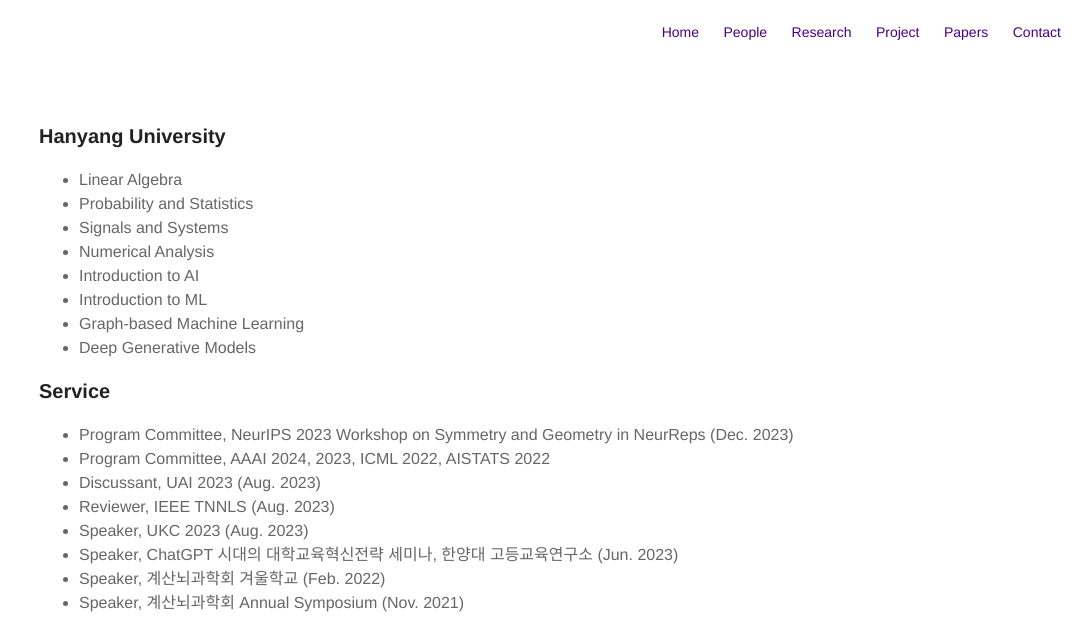
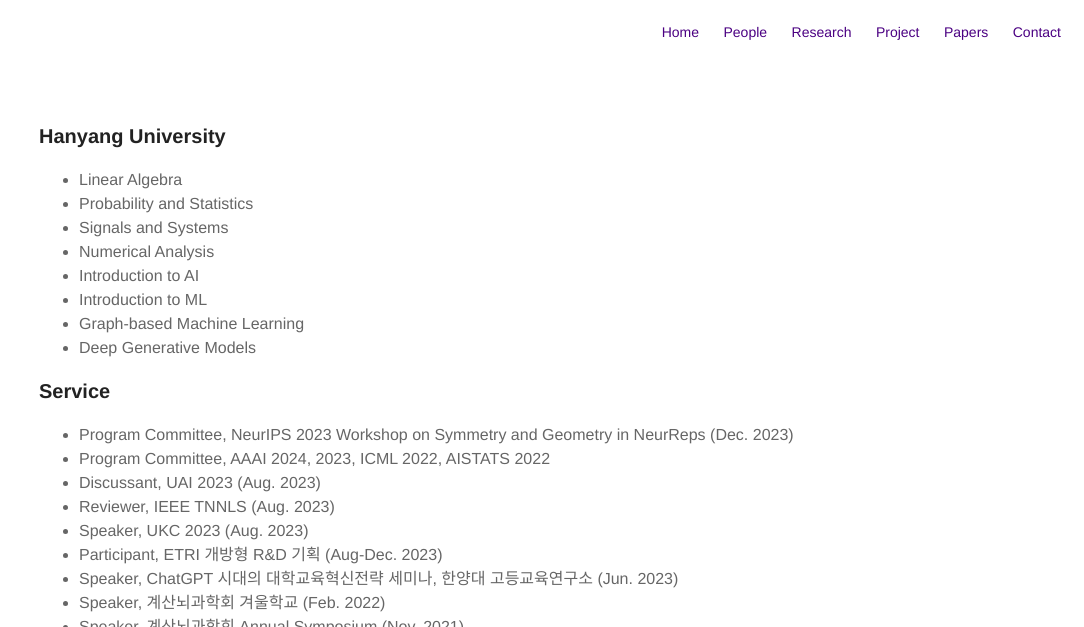
Before and after one commit to kijungyoon/kijungyoon.github.io, a Jekyll site: the page built from teaching.md, in a window 1280 px wide, cut to the strip 0-627 px from the top of the page. Shown: the whole strip, without its empty margins (196-1280 px from the left). Built offline with Jekyll 4.4.1, drawn with Linux system fonts in a browser that asks for light colours.

Commit message:
Update teaching.md

```diff
--- a/teaching.md
+++ b/teaching.md
@@ -22,6 +22,7 @@
 <li>Discussant, UAI 2023 (Aug. 2023)</li>
 <li>Reviewer, IEEE TNNLS (Aug. 2023)</li>
 <li>Speaker, UKC 2023 (Aug. 2023)</li>
+<li>Participant, ETRI 개방형 R&D 기획 (Aug-Dec. 2023)</li>
 <li>Speaker, ChatGPT 시대의 대학교육혁신전략 세미나, 한양대 고등교육연구소 (Jun. 2023)</li>
 <li>Speaker, 계산뇌과학회 겨울학교 (Feb. 2022)</li>
 <li>Speaker, 계산뇌과학회 Annual Symposium (Nov. 2021)</li>
```
